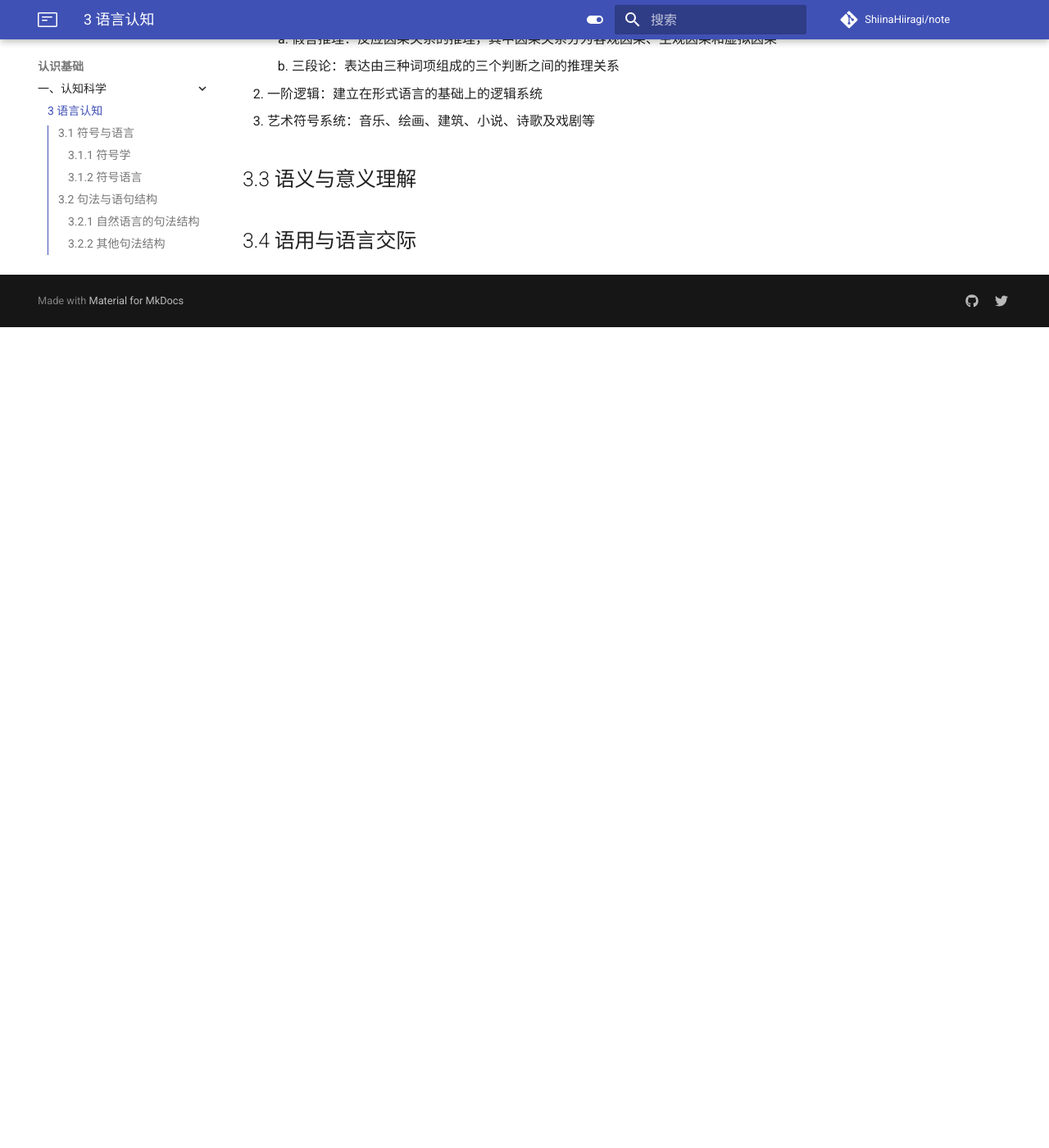
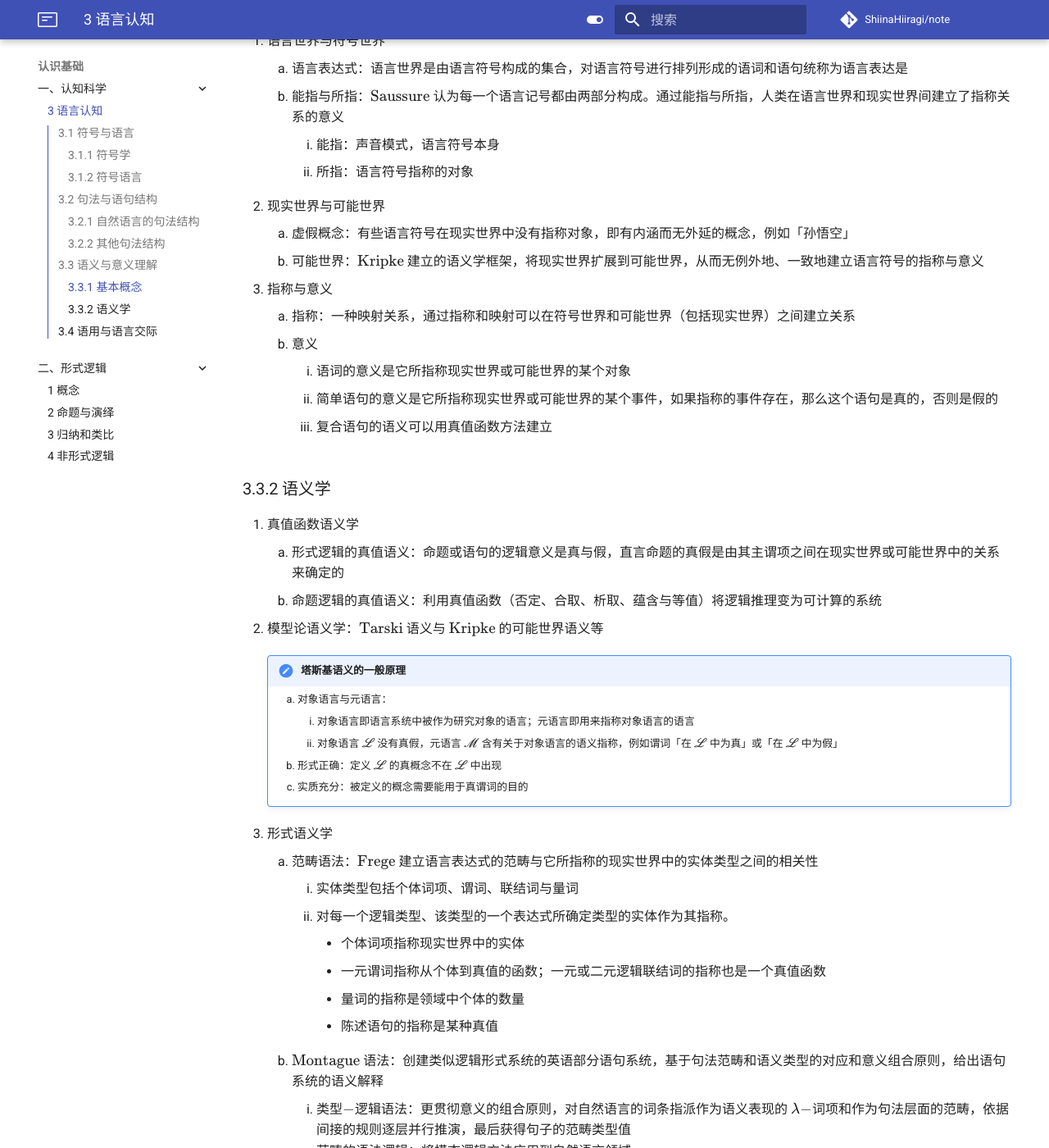
Before and after one commit to ShiinaHiiragi/note, an MkDocs documentation site: the page built from docs/cogn/cogn/lang.md, in a window 1280 px wide and 1400 px high, scrolled down 4333 px. Shown: the whole window at 82% size. Built offline with MkDocs 1.6.1 and Material for MkDocs 9.7.7, drawn with Linux system fonts in a browser that asks for light colours; comment, search, counter and statistics services are not loaded; before the commit the page ends 4732 px from its top, so only the background shows below that; some of the changed text lies outside the part shown.

Commit message:
finish lang

```diff
--- a/docs/cogn/cogn/lang.md
+++ b/docs/cogn/cogn/lang.md
@@ -110,5 +103,63 @@
 3. 艺术符号系统：音乐、绘画、建筑、小说、诗歌及戏剧等
 
 ## 3.3 语义与意义理解
+### 3.3.1 基本概念
+1. 语言世界与符号世界
+    1. 语言表达式：语言世界是由语言符号构成的集合，对语言符号进行排列形成的语词和语句统称为语言表达是
+    2. 能指与所指：$\text{Saussure}$ 认为每一个语言记号都由两部分构成。通过能指与所指，人类在语言世界和现实世界间建立了指称关系的意义
+        1. 能指：声音模式，语言符号本身
+        2. 所指：语言符号指称的对象
+2. 现实世界与可能世界
+    1. 虚假概念：有些语言符号在现实世界中没有指称对象，即有内涵而无外延的概念，例如「孙悟空」
+    2. 可能世界：$\text{Kripke}$ 建立的语义学框架，将现实世界扩展到可能世界，从而无例外地、一致地建立语言符号的指称与意义
+3. 指称与意义
+    1. 指称：一种映射关系，通过指称和映射可以在符号世界和可能世界（包括现实世界）之间建立关系
+    2. 意义
+        1. 语词的意义是它所指称现实世界或可能世界的某个对象
+        2. 简单语句的意义是它所指称现实世界或可能世界的某个事件，如果指称的事件存在，那么这个语句是真的，否则是假的
+        3. 复合语句的语义可以用真值函数方法建立
+
+### 3.3.2 语义学
+1. 真值函数语义学
+    1. 形式逻辑的真值语义：命题或语句的逻辑意义是真与假，直言命题的真假是由其主谓项之间在现实世界或可能世界中的关系来确定的
+    2. 命题逻辑的真值语义：利用真值函数（否定、合取、析取、蕴含与等值）将逻辑推理变为可计算的系统
+2. 模型论语义学：$\text{Tarski}$ 语义与 $\text{Kripke}$ 的可能世界语义等
+
+    !!! note "塔斯基语义的一般原理"
+        1. 对象语言与元语言：
+            1. 对象语言即语言系统中被作为研究对象的语言；元语言即用来指称对象语言的语言
+            2. 对象语言 $\mathscr L$ 没有真假，元语言 $\mathscr M$ 含有关于对象语言的语义指称，例如谓词「在 $\mathscr L$ 中为真」或「在 $\mathscr L$ 中为假」
+        2. 形式正确：定义 $\mathscr L$ 的真概念不在 $\mathscr L$ 中出现
+        3. 实质充分：被定义的概念需要能用于真谓词的目的
+
+3. 形式语义学
+    1. 范畴语法：$\text{Frege}$ 建立语言表达式的范畴与它所指称的现实世界中的实体类型之间的相关性
+        1. 实体类型包括个体词项、谓词、联结词与量词
+        2. 对每一个逻辑类型、该类型的一个表达式所确定类型的实体作为其指称。
+            - 个体词项指称现实世界中的实体
+            - 一元谓词指称从个体到真值的函数；一元或二元逻辑联结词的指称也是一个真值函数
+            - 量词的指称是领域中个体的数量
+            - 陈述语句的指称是某种真值
+    2. $\text{Montague}$ 语法：创建类似逻辑形式系统的英语部分语句系统，基于句法范畴和语义类型的对应和意义组合原则，给出语句系统的语义解释
+        1. 类型$-$逻辑语法：更贯彻意义的组合原则，对自然语言的词条指派作为语义表现的 $\lambda-$词项和作为句法层面的范畴，依据间接的规则逐层并行推演，最后获得句子的范畴类型值
+            范畴的语法逻辑：将模态逻辑方法应用到自然语言领域
+        2. 广义量词理论：从 $\text{Montague}$ 对自然语言量化句的研究获得启发，将量词的概念推广，深入说明自然语言的限定词和名词短语的量化意义及其语义共性，用推广的两次概念表述数学理论
+        3. 话语表现理论：处理句子之间名词与代词的照应关系以及动词在时间方面的联系，对句子序列的语义分析采用渐进递增的动态方法，确立关于自然语言语义表现的推演系统
+            动态语义学：从类似程序语言状态转换的动态角度来处理自然语言的语义现象，据此确立动态谓词逻辑和普通动态逻辑系统
+        4. 情境语义学：关注命题态度句的认知心理特征，运用信息条目的方式描述自然语言的语义语用现象
 
 ## 3.4 语用与语言交际
+1. 分析哲学的两次语言转向
+
+    |       项目       |                         理想语言学派                         |                         日常语言学派                         |
+    | :--------------: | :----------------------------------------------------------: | :----------------------------------------------------------: |
+    |     活跃时间     |                          二十世纪初                          |                      二十世纪三十年代后                      |
+    |     分析工具     |                           数理逻辑                           |                           语言哲学                           |
+    |     代表人物     | $\text{Frege}$、$\text{Russell}$、前期 $\text{Wittgenstein}$、$\text{Carnap}$、$\text{Quine}$、$\text{Dummett}$ | 后期 $\text{Wittgenstein}$、$\text{Moore}$、$\text{Austin}$、$\text{Strawson}$、$\text{Ryle}$ 等诸牛津学派人物 |
+    | 对日常语言的认识 | 日常语言不精确，哲学上一些无意义的问题就是日常语言的歧义引起的，应该构造精确的人工语言消除混乱 | 日常语言本身是完善的，由日常语言的应该建立对日常语言的分析，而不是抛弃日常语言，没有必要构建人工语言 |
+    | 对形而上学的态度 | 拒斥形而上学；哲学是以研究语言的意义为基础的，从而使形而上学的思想混乱得以澄清 | 许多形而上命题具有启发性，日常语言哲学的任务是排除形而上学的混乱，找出有价值的部分 |
+
+2. 言语行为理论：由 $\text{Austin}$ 创立，$\text{Searle}$ 发展的语言理论
+3. 语用交际模型
+    1. 五大语用要素
+    2. 三个层次的加工过程：句法加工、语义加工与语用加工；其中说话时自上而下的加工，听话是自下而上的加工
--- a/mkdocs.yml
+++ b/mkdocs.yml
@@ -62,7 +62,6 @@
 nav:
   - 通用:
     - 介绍: index.md
-    # - 索引: intro/dir.md
     - 许可证: intro/license.md
   - 认识基础:
     - 一、认知科学:
```
Also changed, not shown: other parts of docs/cogn/cogn/lang.md (+5 -12 lines), docs/index.md (+4 -4 lines), docs/intro/dir.md (deleted, +0 -126 lines).
